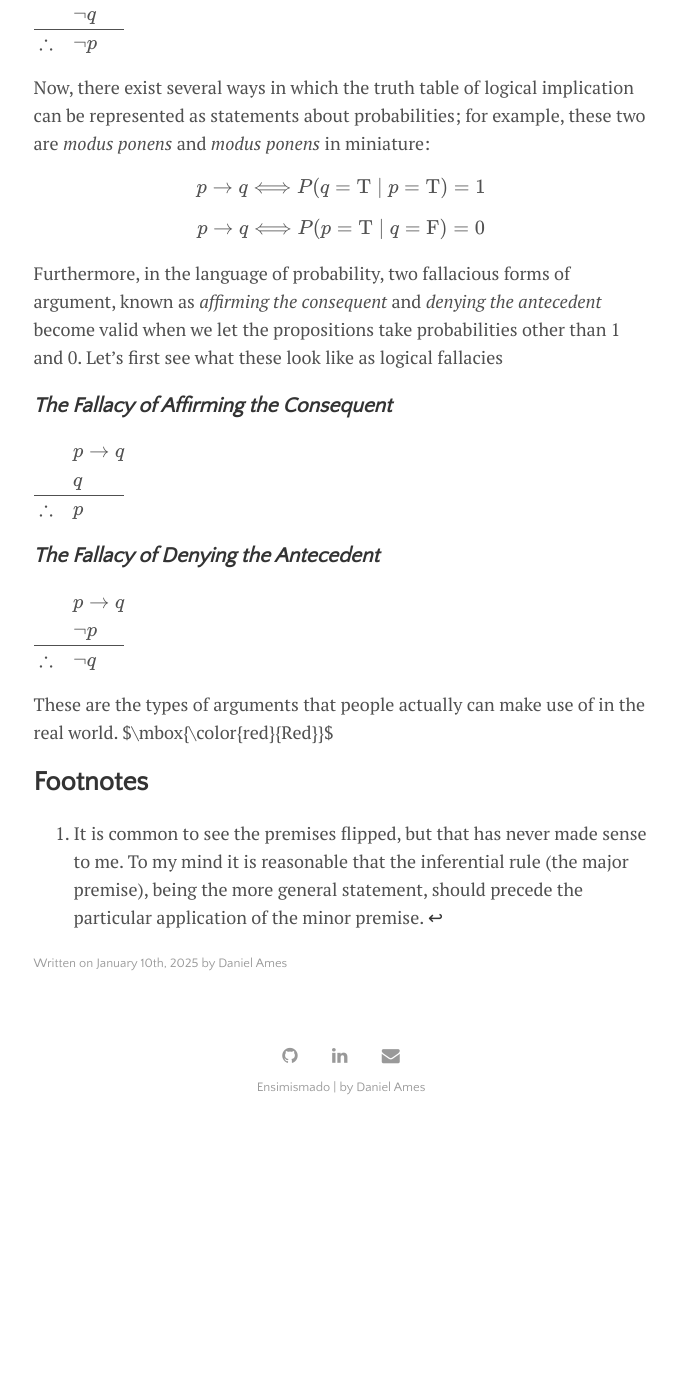
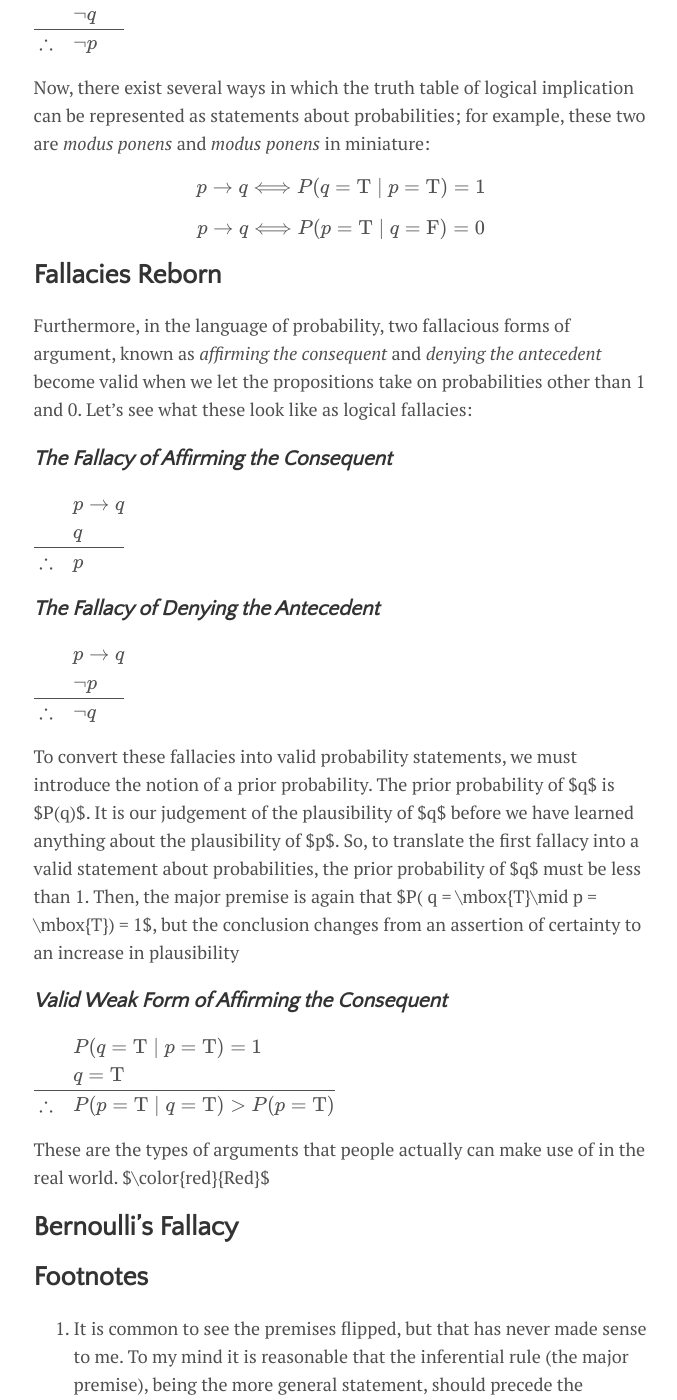
Before and after one commit to DanielAmes/DanielAmes.github.io, a Jekyll site: the page built from _posts/2025-01-10-bayeslogic.md, in a window 1280 px wide and 1400 px high, scrolled down 769 px. Shown: the whole window, without its empty margins (299-976 px from the left). Built offline with Jekyll 4.4.1, drawn with Linux system fonts in a browser that asks for light colours; formulas are drawn with MathJax 3; before the commit the page ends 1902 px from its top, so only the background shows below that.

Commit message:
weak syllogism

```diff
--- a/_posts/2025-01-10-bayeslogic.md
+++ b/_posts/2025-01-10-bayeslogic.md
@@ -39,7 +39,9 @@ p \to q \Longleftrightarrow P( p = \mbox{T}\mid q = \mbox{F}) = 0
 $$
 
 
-Furthermore, in the language of probability, two fallacious forms of argument, known as _affirming the consequent_ and _denying the antecedent_ become valid when we let the propositions take probabilities other than 1 and 0. Let's first see what these look like as logical fallacies
+## Fallacies Reborn
+
+Furthermore, in the language of probability, two fallacious forms of argument, known as _affirming the consequent_ and _denying the antecedent_ become valid when we let the propositions take on probabilities other than 1 and 0. Let's see what these look like as logical fallacies:
 
 ### _The Fallacy of Affirming the Consequent_
 $$\begin{array}{rl}
@@ -57,7 +59,22 @@ $$\begin{array}{rl}
     \therefore & \neg q
   \end{array}$$
 
-These are the types of arguments that people actually can make use of in the real world. $\mbox{\color{red}{Red}}$
+
+To convert these fallacies into valid probability statements, we must introduce the notion of a prior probability. The prior probability of $q$ is $P(q)$. It is our judgement of the plausibility of $q$ before we have learned anything about the plausibility of $p$. So, to translate the first fallacy into a valid statement about probabilities, the prior probability of $q$ must be less than 1. Then, the major premise is again that $P( q = \mbox{T}\mid p = \mbox{T}) = 1$, but the conclusion changes from an assertion of certainty to an increase in plausibility
+
+### _Valid Weak Form of Affirming the Consequent_
+$$\begin{array}{rl}
+    & P( q = \mbox{T}\mid p = \mbox{T}) = 1 \\
+    & q = \mbox{T}\\
+    \hline{}
+    \therefore & P( p = \mbox{T}\mid q = \mbox{T}) > P( p = \mbox{T})
+  \end{array}$$
+
+These are the types of arguments that people actually can make use of in the real world. $\color{red}{Red}$
+
+## Bernoulli's Fallacy
+
+
 ## Footnotes
 
 [^1]: It is common to see the premises flipped, but that has never made sense to me. To my mind it is reasonable that the inferential rule (the major premise), being the more general statement, should precede the particular application of the minor premise.
```
